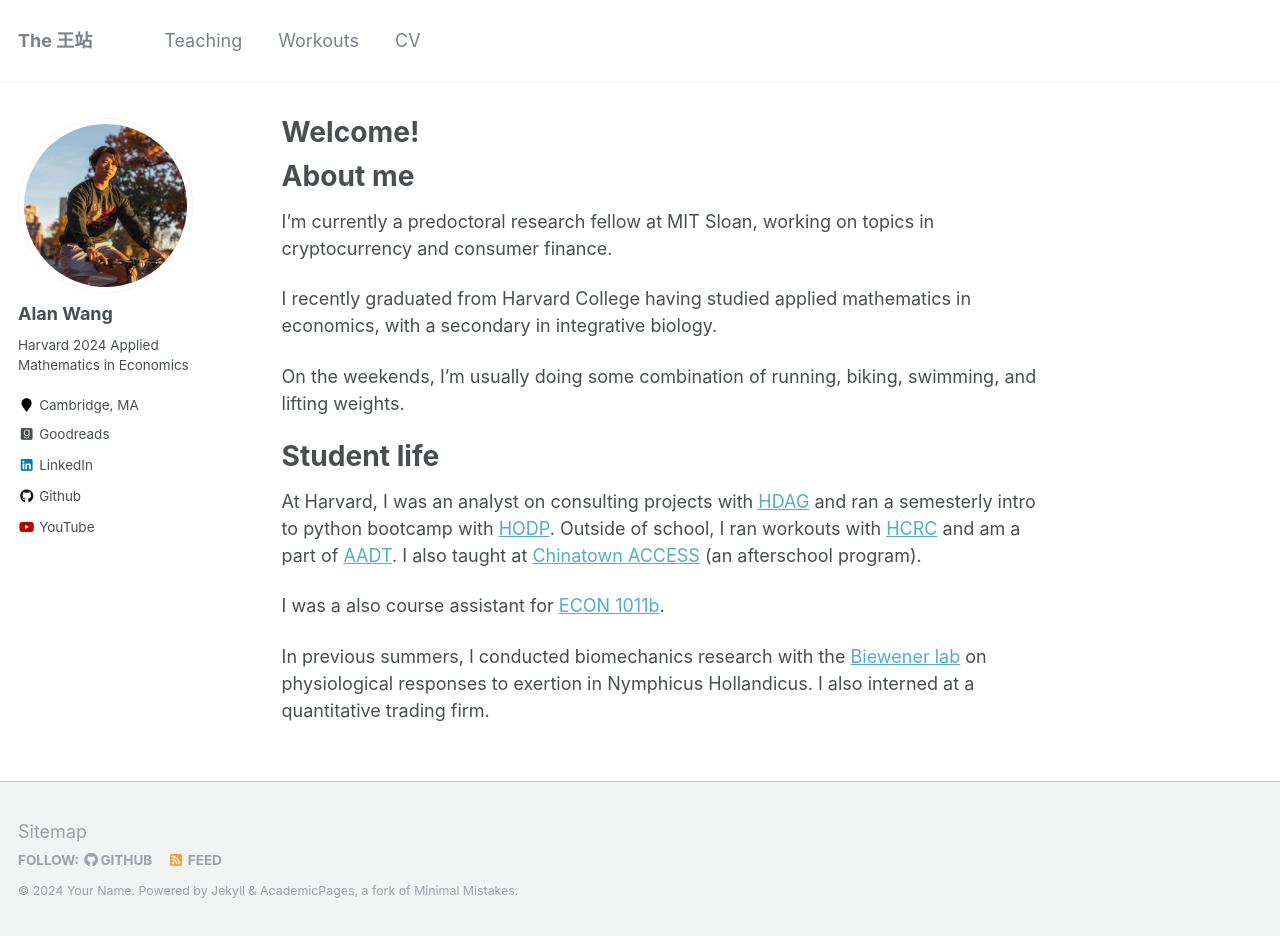
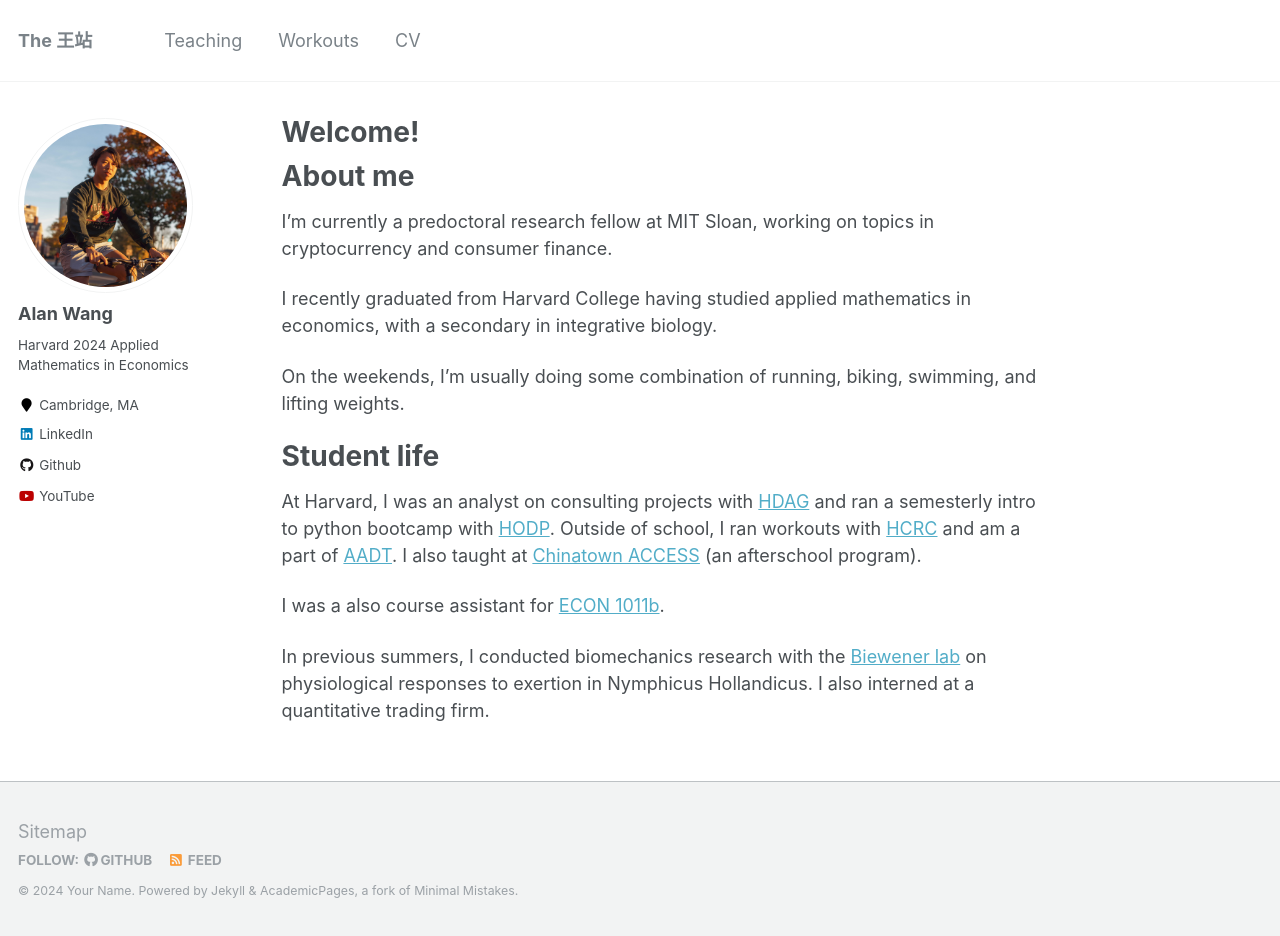
Before and after one commit to AlanWang610/alanwa.ng, a Jekyll site: the page built from _pages/about.md, in a window 1280 px wide and 936 px high. Built offline with Jekyll 4.4.1, drawn with Linux system fonts in a browser that asks for light colours.

Commit message:
Update author-profile.html

```diff
--- a/_includes/author-profile.html
+++ b/_includes/author-profile.html
@@ -48,9 +48,6 @@
       {% endif %}
       {% if author.google_plus %}
         <li><a href="https://plus.google.com/+{{ author.google_plus }}"><i class="fab fa-fw fa-google-plus" aria-hidden="true"></i> Google+</a></li>
-      {% endif %}
-      {% if author.goodreads %}
-        <li><a href="https://goodreads.com/user/show/{{ author.goodreads }}"><i class="fab fa-fw fa-goodreads" aria-hidden="true"></i> Goodreads</a></li>
       {% endif %}
       {% if author.linkedin %}
         <li><a href="https://www.linkedin.com/in/{{ author.linkedin }}"><i class="fab fa-fw fa-linkedin" aria-hidden="true"></i> LinkedIn</a></li>
```
